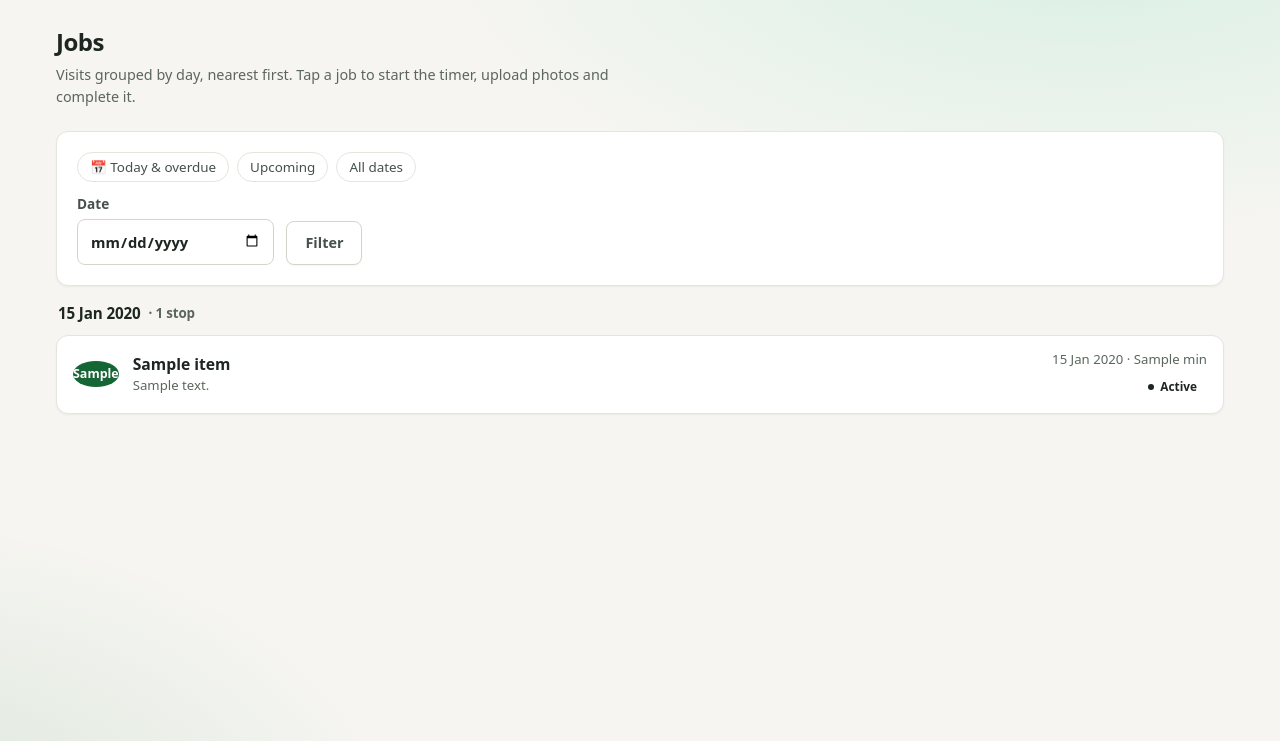
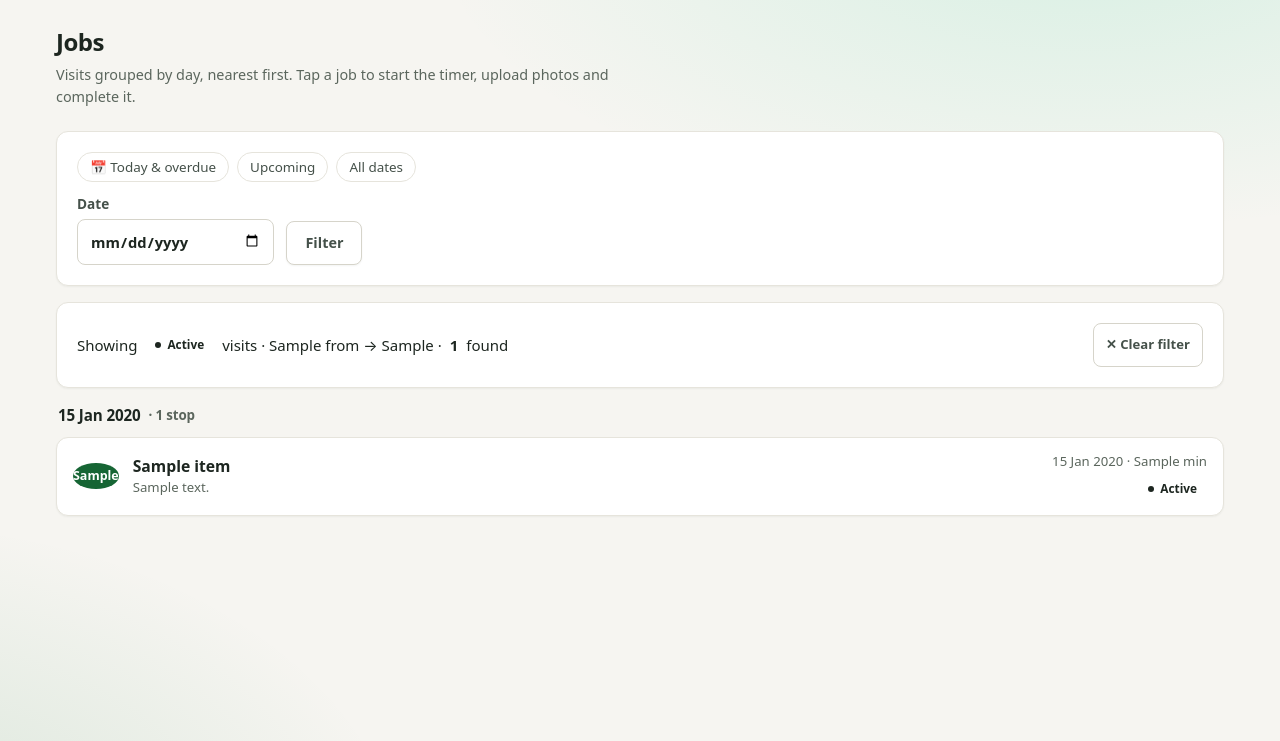
Before and after one commit to matthewhe22/GardeningMgt, a Node project: template views/visits/index.ejs in a window 1280 px wide. Shown: the top 741 px of the page. Run offline with Node 20 templates, Linux system fonts and the light colour scheme; the template is opened without the code that fills it: most values are stand-ins (such as "Sample title", 1, 10 or a date in 2020).

Commit message:
Report download + drill-down from Reports to filtered Jobs
- Completion report: add a "⬇ Download report" action on a completed job that
  saves the report as a file (Content-Disposition), alongside the existing
  in-tab "View report".
- Reports "Visits by status": each status now links through to the Jobs list
  filtered to those visits, so you can tap a count and see the jobs behind it.
- Jobs list: support status + from/to date-range filters (used by the
  drill-down), with an active-filter banner and a Clear-filter link. Reordering
  is hidden for filtered/cross-day views.

Co-Authored-By: Claude Opus 4.8 <noreply@anthropic.com>
Claude-Session: https://claude.ai/code/session_01GQuhusEAs3xdgnGV5r4731

```diff
--- a/public/css/style.css
+++ b/public/css/style.css
@@ -1284,3 +1284,13 @@ body { overscroll-behavior-y: none; }
   .filter-row label { min-width: 0; width: 100%; }
   .filter-row > button { width: 100%; }
 }
+
+/* Active drill-down filter banner on the Jobs list. */
+.filter-active {
+  display: flex;
+  align-items: center;
+  justify-content: space-between;
+  gap: 12px;
+  flex-wrap: wrap;
+}
+.filter-active > div { display: flex; align-items: center; gap: 8px; flex-wrap: wrap; }
--- a/views/visits/index.ejs
+++ b/views/visits/index.ejs
@@ -66,6 +66,17 @@
 </details>
 <% } %>
 
+<% if (status || from || to) { %>
+<div class="card filter-active">
+  <div>Showing
+    <% if (status) { %><span class="status status-<%= status %>"><%= status.replace('_',' ') %></span> <% } %>
+    visits<% if (from || to) { %> · <%= from || '…' %> → <%= to || '…' %><% } %>
+    · <strong><%= visits.length %></strong> found
+  </div>
+  <a class="btn btn-sm" href="/visits">✕ Clear filter</a>
+</div>
+<% } %>
+
 <% groups.forEach(group => { %>
   <div class="day-group">
     <div class="day-head">
--- a/views/visits/show.ejs
+++ b/views/visits/show.ejs
@@ -48,7 +48,8 @@
     <p>Worked <strong><%= visit.duration_minutes %> min</strong>
       (<%= fmtDateTime(visit.started_at) %> → <%= fmtDateTime(visit.finished_at) %>).</p>
     <div class="btn-row">
-      <a class="btn btn-primary" href="/visits/<%= visit.id %>/report" target="_blank">📄 Completion report</a>
+      <a class="btn btn-primary" href="/visits/<%= visit.id %>/report" target="_blank">📄 View report</a>
+      <a class="btn" href="/visits/<%= visit.id %>/report?download=1">⬇ Download report</a>
       <form method="post" action="/visits/<%= visit.id %>/timer/start" class="gps-form inline">
         <input type="hidden" name="lat"><input type="hidden" name="lng">
         <button class="btn">↻ Restart timer</button>
```
Also changed, not shown: src/routes/visits.js (+25 -3 lines), views/reports/index.ejs (+6 -1 lines).
